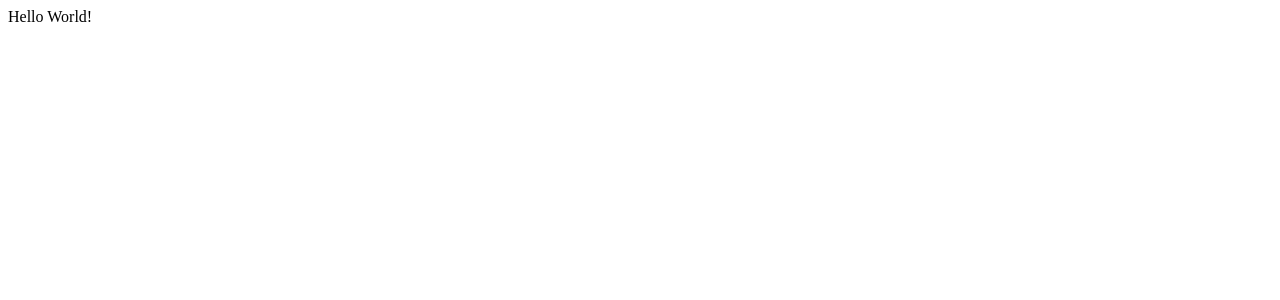
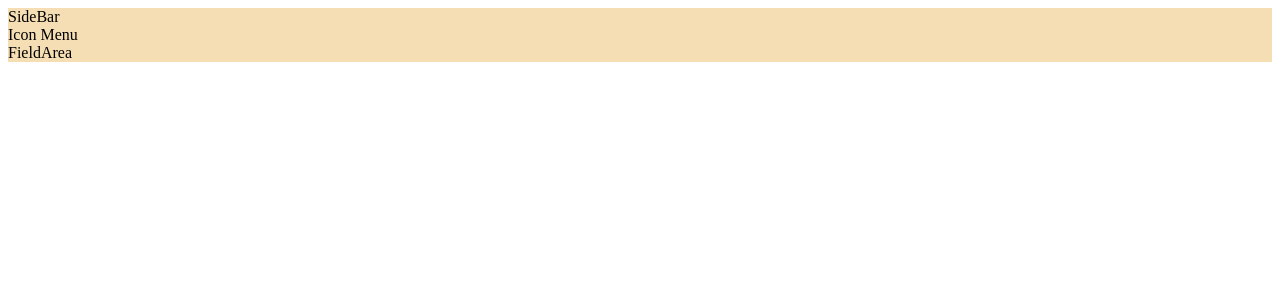
Before and after one commit to Sameer-Ahmed1/coeditor_bitnbuild, a React (Create React App) app: page / in a window 1280 px wide. Shown: the top 300 px of the page. Built offline with nearby package versions, Linux system fonts and the light colour scheme.

Commit message:
Components Initialized

```diff
--- /dev/null
+++ b/src/App.css
@@ -0,0 +1,8 @@
+.App{
+    display: flex;
+    flex-direction: column;
+}
+
+.SideBar{
+    background-color: wheat;
+}
--- a/src/App.js
+++ b/src/App.js
@@ -1,5 +1,9 @@
+import SideBar from "./components/SideBar";
+import "./App.css"
 function App() {
-  return <div className="App">Hello World!</div>;
+  return <div className="App">
+    <SideBar />
+  </div>;
 }
 
 export default App;
--- /dev/null
+++ b/src/components/FieldArea.js
@@ -0,0 +1,7 @@
+function FieldArea(){
+    return <div className="FieldArea">
+        FieldArea
+    </div>
+}
+
+export default FieldArea;
--- /dev/null
+++ b/src/components/IconMenu.js
@@ -0,0 +1,7 @@
+function IconMenu(){
+    return <div className="IconMenu">
+        Icon Menu
+    </div>
+}
+
+export default IconMenu;
--- /dev/null
+++ b/src/components/SideBar.css
@@ -0,0 +1,3 @@
+.item{
+    background-color: lightblue;
+}
--- /dev/null
+++ b/src/components/SideBar.js
@@ -0,0 +1,13 @@
+import IconMenu from "./IconMenu";
+import FieldArea from "./FieldArea";
+import "./SideBar.css"
+
+function SideBar() {
+    return <div className="SideBar">
+        SideBar
+        <IconMenu className="item"/>
+        <FieldArea className="item"/>
+    </div>;
+}
+
+export default SideBar;
```
